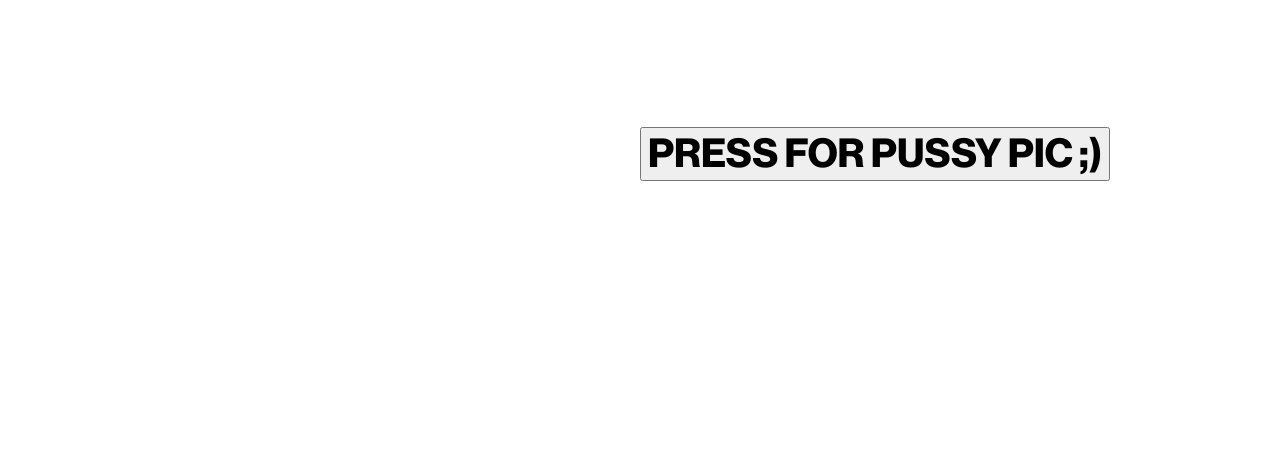
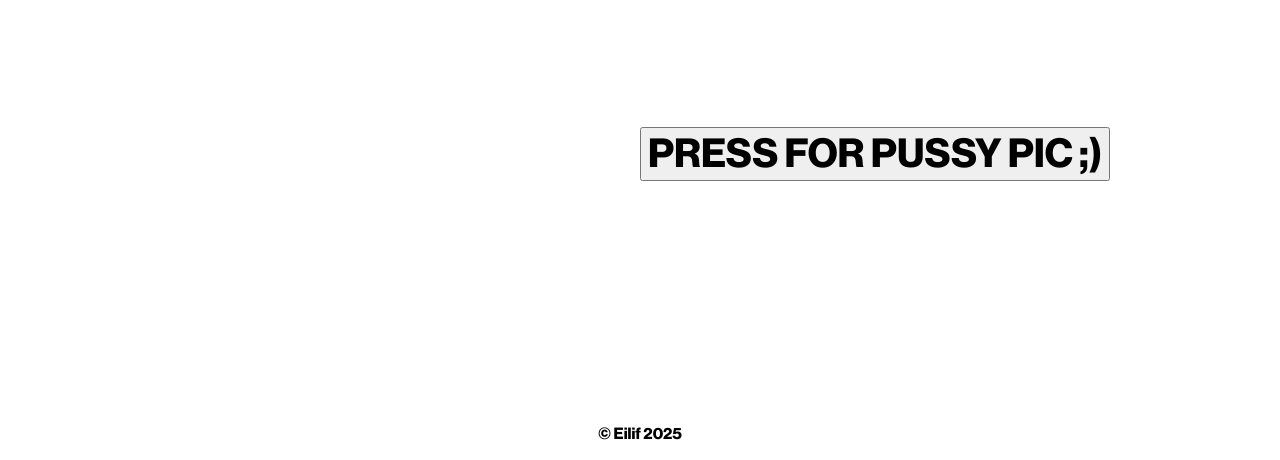
Before and after one commit to eilifhl/HireMeSamf, a website: page index.html in a window 1280 px wide. Shown: the part 559-1019 px from the top of the page. Before the commit the page ends 976 px from the top, so only its background shows below. Drawn offline with Linux system fonts and the light colour scheme.

Commit message:
Add footer.

```diff
--- a/index.html
+++ b/index.html
@@ -48,4 +48,9 @@
 
 
 </body>
+<footer>
+    <div class="footer">
+        <p>&copy; Eilif 2025</p>
+    </div>
+</footer>
 </html>
--- a/styles.css
+++ b/styles.css
@@ -129,3 +129,8 @@ a {
     text-decoration: none;
     cursor: pointer;
 }
+
+.footer {
+    text-align: center;
+    font-family: "Neue Haas Grotesk", sans-serif;
+}
```
